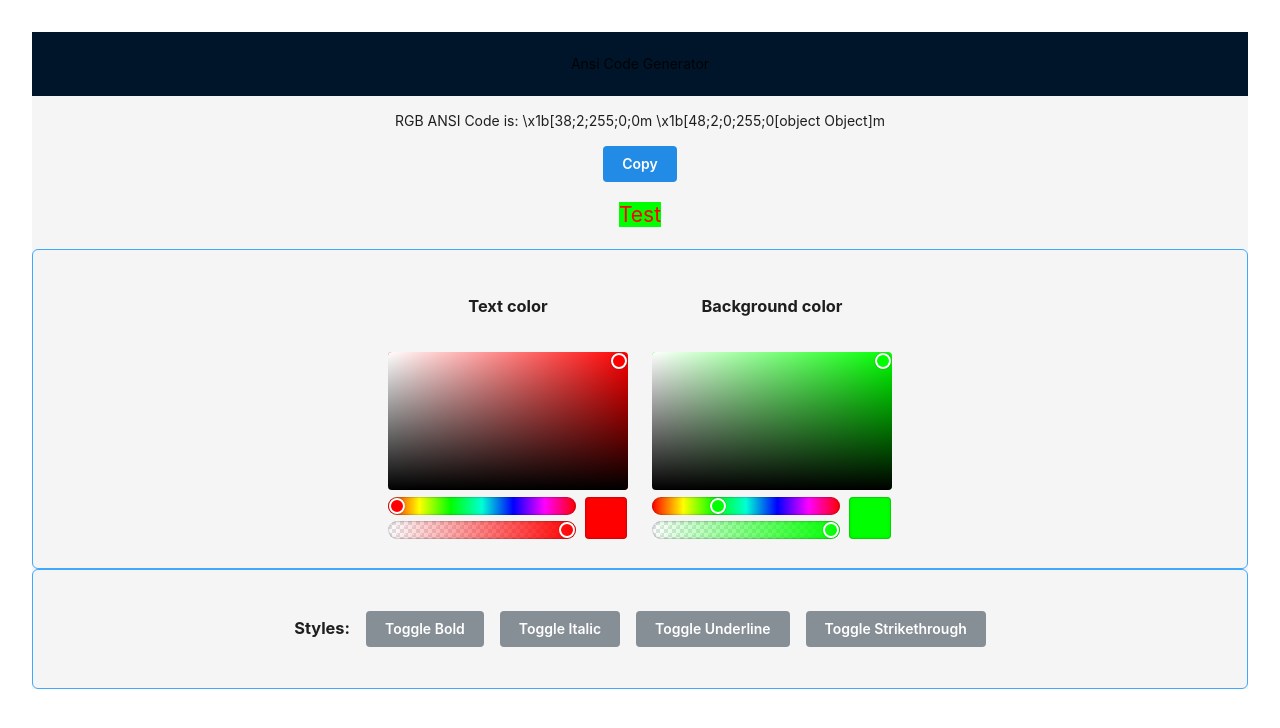
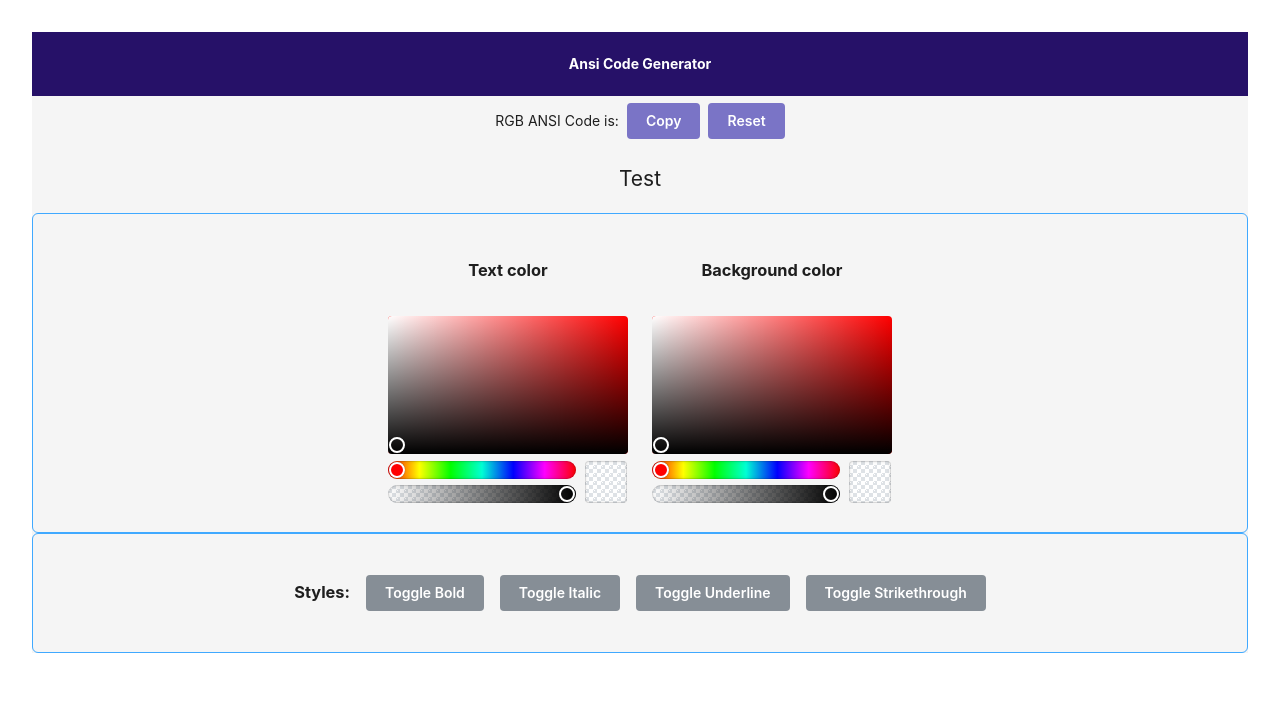
Before and after one commit to Ashleyhx/Ansi-Gernerator, a React (Vite) app: page / in a window 1280 px wide. Shown: the top 728 px of the page. Built offline with nearby package versions, Linux system fonts and the light colour scheme.

Commit message:
text display and reset button

```diff
--- a/src/App.tsx
+++ b/src/App.tsx
@@ -1,18 +1,22 @@
 import React, {useEffect, useState} from 'react'
 import './App.css'
 import '@mantine/core/styles.css';
-import Ansi from "ansi-to-react";
 import {
-    ActionIcon,
     Button,
     ColorPicker,
     CopyButton,
     MantineColor,
     Stack,
-    Tooltip
 } from '@mantine/core';
-import {Flex, FlexProps, Layout} from "antd";
+import {Flex, Layout} from "antd";
 import {Header, Content} from "antd/lib/layout/layout";
+
+const headerStyle: React.CSSProperties = {
+    color: 'white',
+    backgroundColor: '#261168',
+    fontWeight: 'bold',
+
+};
 
 const boxStyle: React.CSSProperties = {
     width: '100%',
@@ -29,9 +33,6 @@ const boxStyleButtons: React.CSSProperties = {
 };
 
 function App() {
-  // const [ansiCodeText, setAnsiCodeText] = useState('');
-  // const [ansiCodeBackground, setAnsiCodeBackground] = useState('');
-  // const [ansiCodeStyle, setAnsiCodeStyle] = useState(';3;4m');
     const [textStyle, setTextStyle] = useState({
         fontWeight: 'normal',
         fontStyle: 'normal',
@@ -40,24 +41,31 @@ function App() {
   const [styleCode, setStyleCode] = useState('');
   const [textCode, setText] = useState('');
   const [textBackground, setTextBackground] = useState('');
-  const [color, setColor] = useState('rgba(255, 0, 0, 1)');
+  const [color, setColor] = useState('');
     useEffect(() => {
+        if (!color) {
+            setText('');
+            return;
+        }
         const cleanColor = color.replace('rgba(', '').replace(')', '');
         const [r, g, b] = cleanColor.split(',').map((value) => parseInt(value, 10) || 0);
-        // setAnsiCodeText(`\x1b[38;2;${r};${g};${b}m `);
         setText(`\\x1b[38;2;${r};${g};${b}m `);
     }, [color]);
 
-  const [background, setBackground] = useState('rgba(0, 255, 0, 1)');
+  const [background, setBackground] = useState('');
     useEffect(() => {
+        if (!background) {
+            setTextBackground('');
+            return;
+        }
         const cleanColor = background.replace('rgba(', '').replace(')', '');
         const [r, g, b] = cleanColor.split(',').map((value) => parseInt(value, 10) || 0);
-        // setAnsiCodeBackground(`\x1b[48;2;${r};${g};${b}`);
         setTextBackground(`\\x1b[48;2;${r};${g};${b}`);
     }, [background]);
 
     const toggleStyle = (styleProp) => {
         setTextStyle(prevStyle => {
+            if (!styleProp) return prevStyle;
             if (styleProp === 'fontWeight') {
                 setStyleCode((prevStyle.fontWeight === 'normal' ? ';1' : '') + styleCode);
                 return {
@@ -72,9 +80,9 @@ function App() {
                 };
             } else if (styleProp === 'underline' || styleProp === 'line-through') {
                 if (styleProp === 'underline') {
-                    setStyleCode((prevStyle.textDecoration.includes('underline') ? ';4' : '') + styleCode);
+                    setStyleCode((prevStyle.textDecoration.includes('underline') ? '' : ';4') + styleCode);
                 } else {
-                    setStyleCode((prevStyle.textDecoration.includes('line-through') ? ';9' : '') + styleCode);
+                    setStyleCode((prevStyle.textDecoration.includes('line-through') ? '' : ';9') + styleCode);
                 }
                 const currentDecorations = prevStyle.textDecoration;
                 const isCurrentlySet = currentDecorations.includes(styleProp);
@@ -91,33 +99,46 @@ function App() {
         });
     };
 
+    const reset = () => {
+        setTextStyle({
+            fontWeight: 'normal',
+            fontStyle: 'normal',
+            textDecoration: [],
+        });
+        setColor('');
+        setBackground('');
+        setStyleCode('');
+        setTextBackground('');
+    };
+
 
   return (
       <Layout>
-          <Header color='white'>Ansi Code Generator</Header>
+          <Header style={headerStyle}>Ansi Code Generator</Header>
           <Content>
-              <p>RGB ANSI Code is: {textCode + textBackground + textStyle + 'm'}</p>
+              <Flex justify='center' align='center' gap='small'>
+                  <p>RGB ANSI Code is: {textCode + textBackground + styleCode + (textBackground || styleCode? 'm' : '')}</p>
 
-              <CopyButton value={textCode + textBackground}>
+                  <CopyButton
+                      // color='#261168'
+                      value={textCode + textBackground + styleCode + (textBackground || styleCode? 'm' : '')}>
                       {({copied, copy}) => (
                           <Button
-                          color={(copied ? 'teal' : 'blue') as MantineColor}
+                              color={(copied ? 'teal' : '#7a74c6') as MantineColor}
                               onClick={copy}
                           >
                               {copied ? 'Copied' : 'Copy'}
                           </Button>
                       )}
                   </CopyButton>
+                  <Button
+                      color='#7a74c6'
+                      onClick={reset}
+                  >
+                      Reset
+                  </Button>
+              </Flex>
 
-              {/*<CopyButton value="https://mantine.dev" timeout={2000}>*/}
-              {/*    {({copied, copy}) => (*/}
-              {/*        <Tooltip label={copied ? 'Copied' : 'Copy'} withArrow position="right">*/}
-              {/*            <ActionIcon color={(copied ? 'teal' : 'blue') as MantineColor} variant="subtle"*/}
-              {/*                        onClick={copy}>*/}
-              {/*            </ActionIcon>*/}
-              {/*        </Tooltip>*/}
-              {/*    )}*/}
-              {/*</CopyButton>*/}
 
               {/*<h2><Ansi>{`${ansiCodeText}${ansiCodeBackground}${ansiCodeStyle}  Test`}</Ansi></h2>*/}
               <h2>
```
Lines whose indentation alone changed are shown as unchanged.
